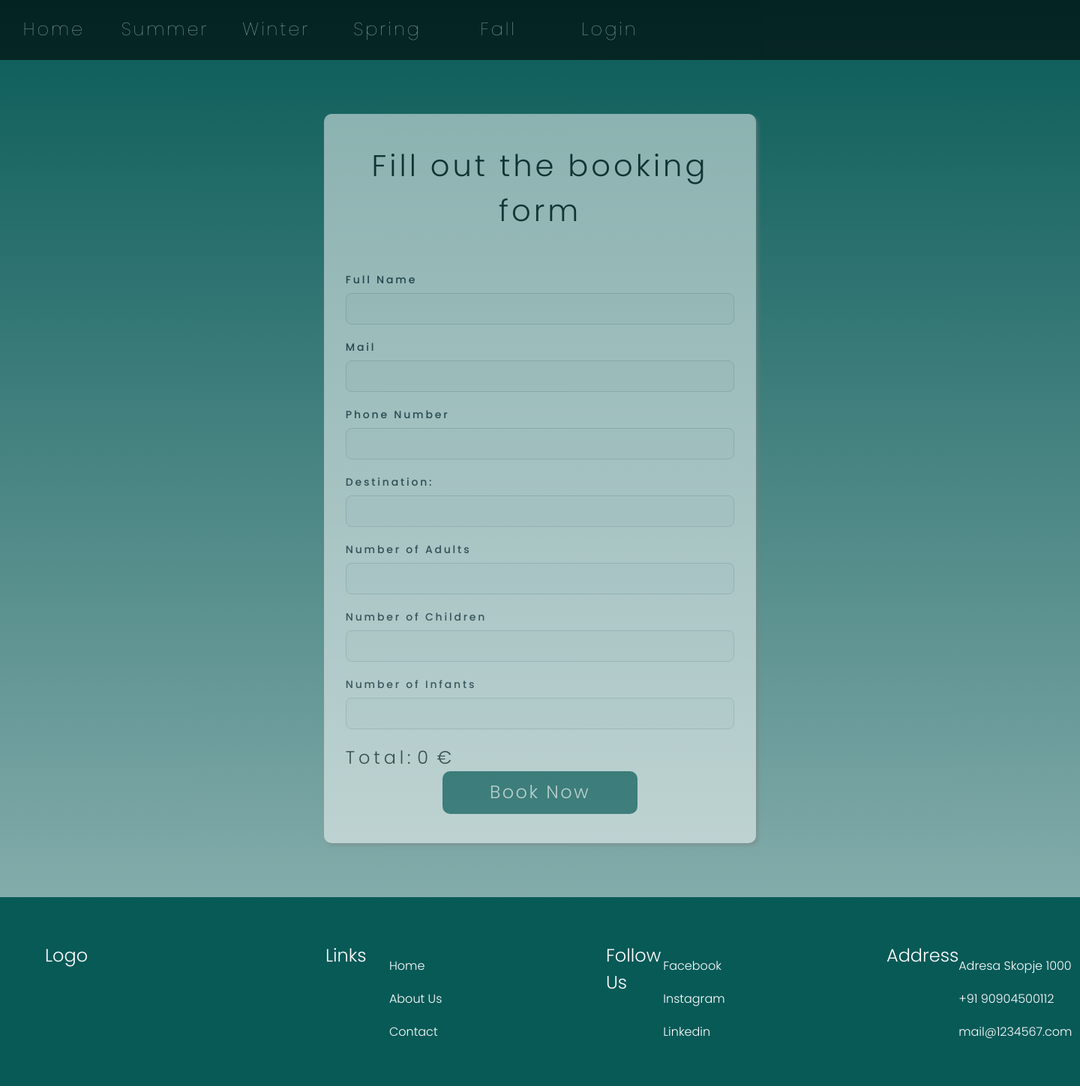
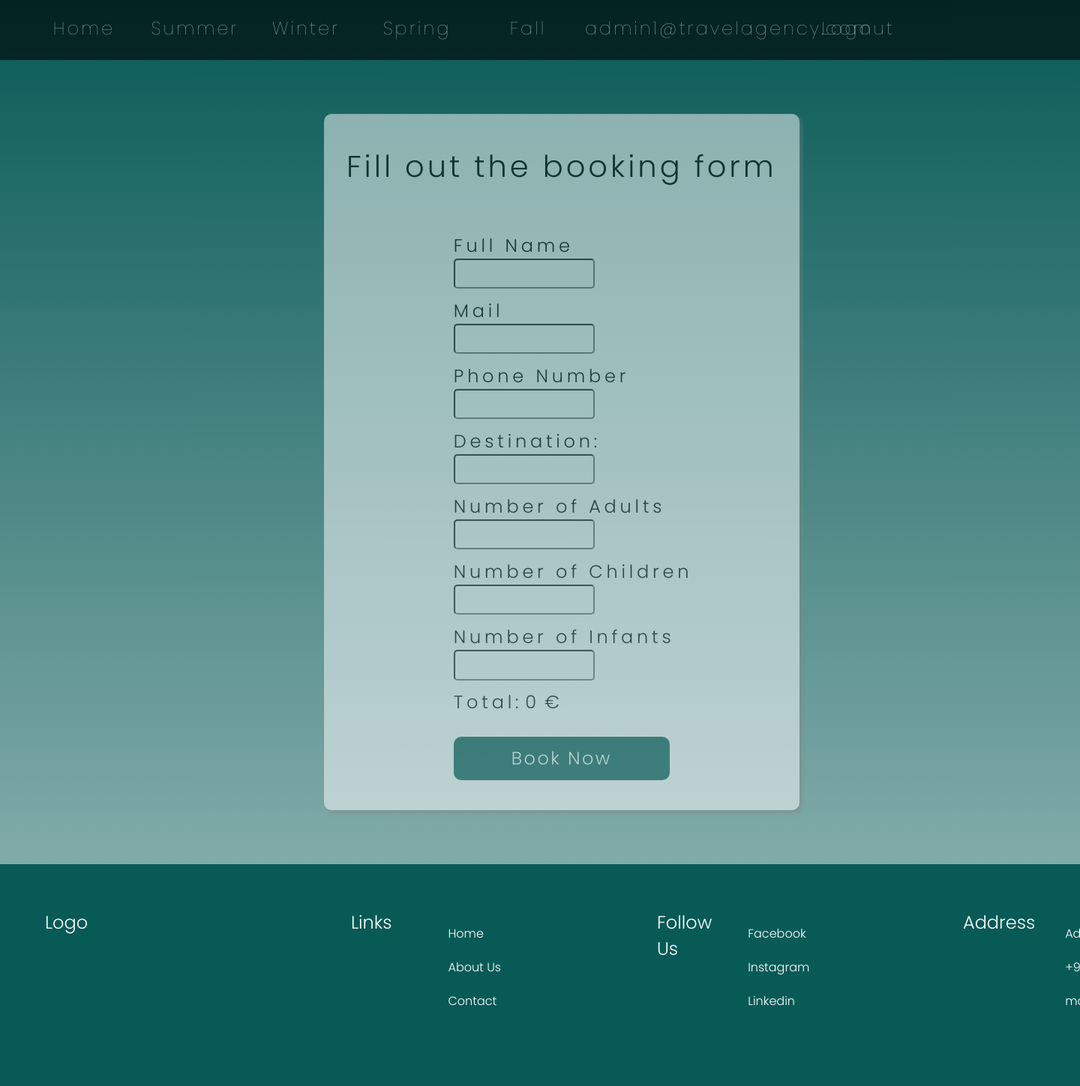
Before and after one commit to anastasija-mickoska/Travel, a PHP site: page /bookingForm.php in a window 1440 px wide; the page is wider, and only the part inside the window is pictured. Shown: that part at 75% size. After the commit the page ends 1342 px from the top of that part, so only its background shows below. Run offline with PHP 8.4, Linux system fonts and the light colour scheme; a user stored in the database is signed in; data comes from the database, SQL or seed files in the repository.

Commit message:
Update bookingForm.php

```diff
--- a/Travel/bookingForm.php
+++ b/Travel/bookingForm.php
@@ -1,8 +1,10 @@
 <?php
 include "db_connect.php";
-
+session_start();
+if ( isset($_SESSION['user_id']) && isset($_SESSION['user_email']))
+{
 $destinationName = $_GET['destinationName'] ?? '';
-$destinationName = htmlspecialchars($destinationName, ENT_QUOTES, 'UTF-8');
+$user=$_SESSION['user_id'];
 
 $destPriceQuery = $conn->prepare("SELECT price FROM destinations WHERE destinationName = :destinationName");
 $destPriceQuery->bindParam(':destinationName', $destinationName);
@@ -13,16 +15,12 @@ $destPrice = $destPriceQuery->fetchColumn();
 
 <!DOCTYPE html>
 <html>
-
 <head>
     <link rel="stylesheet" href="style.css">
-    <link href="https://cdn.jsdelivr.net/npm/tailwindcss@2.2.19/dist/tailwind.min.css" rel="stylesheet">
-
     <style>
         body {
             background: linear-gradient(#085a57, rgba(8, 90, 87, 0.4)) no-repeat center center/cover;
         }
-
         .bookingForm {
             width: 40%;
             margin-left: 30%;
@@ -36,7 +34,6 @@ $destPrice = $destPriceQuery->fetchColumn();
             opacity: 0.5;
             padding: 2%;
         }
-
         label {
             font-family: 'Poppins', 'sans-serif';
             font-weight: 300;
@@ -44,7 +41,6 @@ $destPrice = $destPriceQuery->fetchColumn();
             letter-spacing: 0.2em;
             margin-bottom: 10%;
         }
-
         input {
             width: 30%;
             padding: 1%;
@@ -56,24 +52,22 @@ $destPrice = $destPriceQuery->fetchColumn();
             color: black;
             margin-bottom: 2%;
         }
-
         form {
             margin-top: 10%;
             width: 100%;
+            margin-left:25%;
         }
-
         input[type="submit"] {
             border-radius: 10px;
             border: none;
             width: 50%;
-            margin-left: 25%;
+            margin-top:5%;
             background-color: #085a57;
             color: white;
             padding: 2%;
             font-size: 1.5em;
             letter-spacing: 0.1em;
         }
-
         h1 {
             font-family: 'Poppins', 'sans-serif';
             font-weight: 300;
@@ -84,7 +78,6 @@ $destPrice = $destPriceQuery->fetchColumn();
             width: 100%;
             margin-top: 2%;
         }
-
         span {
             font-family: 'Poppins', 'sans-serif';
             font-weight: 300;
@@ -93,13 +86,11 @@ $destPrice = $destPriceQuery->fetchColumn();
             letter-spacing: 0.1em;
             margin-top: 2%;
         }
-
         a {
             text-decoration: underline 1px black;
         }
     </style>
 </head>
-
 <body>
 <nav>
     <ul>
@@ -108,9 +99,9 @@ $destPrice = $destPriceQuery->fetchColumn();
         <li><a href="winter.php">Winter</a></li>
         <li><a href="spring.php">Spring</a></li>
         <li><a href="fall.php">Fall</a></li>
-            <?php if (isset($_SESSION['user_email']) && isset($_SESSION['user_id'])) : ?>
+        <?php if (isset($_SESSION['user_email']) && isset($_SESSION['user_id'])): ?>
             <li style="color:white; font-family:Poppins; font-weight:100; width:20%">
-                    <?php if ($_SESSION['user_type'] === 'admin') { ?>
+                <?php if($_SESSION['user_type'] === 'admin') { ?>
                     <a href="admin.php"><?php echo $_SESSION['user_email']; ?></a>
                 <?php } else { ?>
                     <?php echo $_SESSION['user_email']; ?>
@@ -120,7 +111,7 @@ $destPrice = $destPriceQuery->fetchColumn();
                 <li><a href="myBookings.php?userID=<?php echo $_SESSION['user_id']; ?>">My Bookings</a></li>
             <?php } ?>
             <li><a href="logout.php">Logout</a></li>
-            <?php else : ?>
+        <?php else: ?>
             <li><a href="login.php">Login</a></li>
         <?php endif; ?>
     </ul>
@@ -129,37 +120,37 @@ $destPrice = $destPriceQuery->fetchColumn();
         <h1>Fill out the booking form</h1>
         <form method="post" action="addBooking.php">
             <div class="mb-5">
-                <label for="fullName" style="font-family: Poppins,sans-serif;" class="block mb-2 text-sm font-medium text-gray-900 dark:text-white">Full Name</label>
-                <input type="text" id="base-input" style="font-family: Poppins,sans-serif;" class="bg-gray-50 border border-gray-300 text-gray-900 text-sm rounded-lg focus:ring-blue-500 focus:border-blue-500 block w-full p-2.5 dark:bg-gray-700 dark:border-gray-600 dark:placeholder-gray-400 dark:text-white dark:focus:ring-blue-500 dark:focus:border-blue-500">
+                <label for="fullName" style="font-family: Poppins,sans-serif;" class="block mb-2 text-sm font-medium text-gray-900 dark:text-white">Full Name</label> <br>
+                <input type="text" name="fullName" style="font-family: Poppins,sans-serif;" class="bg-gray-50 border border-gray-300 text-gray-900 text-sm rounded-lg focus:ring-blue-500 focus:border-blue-500 block w-full p-2.5 dark:bg-gray-700 dark:border-gray-600 dark:placeholder-gray-400 dark:text-white dark:focus:ring-blue-500 dark:focus:border-blue-500" required>
             </div>
 
             <div class="mb-5">
-                <label for="email" style="font-family: Poppins,sans-serif;" class="block mb-2 text-sm font-medium text-gray-900 dark:text-white">Mail</label>
-                <input type="email" id="base-input" style="font-family: Poppins,sans-serif;" class="bg-gray-50 border border-gray-300 text-gray-900 text-sm rounded-lg focus:ring-blue-500 focus:border-blue-500 block w-full p-2.5 dark:bg-gray-700 dark:border-gray-600 dark:placeholder-gray-400 dark:text-white dark:focus:ring-blue-500 dark:focus:border-blue-500">
+                <label for="email" style="font-family: Poppins,sans-serif;" class="block mb-2 text-sm font-medium text-gray-900 dark:text-white">Mail</label><br>
+                <input type="email" name="email" style="font-family: Poppins,sans-serif;" class="bg-gray-50 border border-gray-300 text-gray-900 text-sm rounded-lg focus:ring-blue-500 focus:border-blue-500 block w-full p-2.5 dark:bg-gray-700 dark:border-gray-600 dark:placeholder-gray-400 dark:text-white dark:focus:ring-blue-500 dark:focus:border-blue-500" required>
             </div>
 
             <div class="mb-5">
-                <label for="phoneNumber" style="font-family: Poppins,sans-serif;" class="block mb-2 text-sm font-medium text-gray-900 dark:text-white">Phone Number</label>
-                <input type="tel" id="base-input" style="font-family: Poppins,sans-serif;" class="bg-gray-50 border border-gray-300 text-gray-900 text-sm rounded-lg focus:ring-blue-500 focus:border-blue-500 block w-full p-2.5 dark:bg-gray-700 dark:border-gray-600 dark:placeholder-gray-400 dark:text-white dark:focus:ring-blue-500 dark:focus:border-blue-500">
+                <label for="phoneNumber" style="font-family: Poppins,sans-serif;" class="block mb-2 text-sm font-medium text-gray-900 dark:text-white">Phone Number</label><br>
+                <input type="tel" name="phoneNumber" style="font-family: Poppins,sans-serif;" class="bg-gray-50 border border-gray-300 text-gray-900 text-sm rounded-lg focus:ring-blue-500 focus:border-blue-500 block w-full p-2.5 dark:bg-gray-700 dark:border-gray-600 dark:placeholder-gray-400 dark:text-white dark:focus:ring-blue-500 dark:focus:border-blue-500" required>
             </div>
 
             <div class="mb-5">
-                <label for="destination" style="font-family: Poppins,sans-serif;" class="block mb-2 text-sm font-medium text-gray-900 dark:text-white">Destination:</label>
-                <input type="text" id="base-input" style="font-family: Poppins,sans-serif;" class="bg-gray-50 border border-gray-300 text-gray-900 text-sm rounded-lg focus:ring-blue-500 focus:border-blue-500 block w-full p-2.5 dark:bg-gray-700 dark:border-gray-600 dark:placeholder-gray-400 dark:text-white dark:focus:ring-blue-500 dark:focus:border-blue-500">
+                <label for="destination" style="font-family: Poppins,sans-serif;" class="block mb-2 text-sm font-medium text-gray-900 dark:text-white">Destination:</label><br>
+                <input type="text" name="destination" value="<?php echo $destinationName; ?>" style="font-family: Poppins,sans-serif;" class="bg-gray-50 border border-gray-300 text-gray-900 text-sm rounded-lg focus:ring-blue-500 focus:border-blue-500 block w-full p-2.5 dark:bg-gray-700 dark:border-gray-600 dark:placeholder-gray-400 dark:text-white dark:focus:ring-blue-500 dark:focus:border-blue-500" readonly>
             </div>
             <div class="mb-5">
-                <label for="numberOfAdults" style="font-family: Poppins,sans-serif;" class="block mb-2 text-sm font-medium text-gray-900 dark:text-white">Number of Adults</label>
-                <input type="number" id="base-input" style="font-family: Poppins,sans-serif;" class="bg-gray-50 border border-gray-300 text-gray-900 text-sm rounded-lg focus:ring-blue-500 focus:border-blue-500 block w-full p-2.5 dark:bg-gray-700 dark:border-gray-600 dark:placeholder-gray-400 dark:text-white dark:focus:ring-blue-500 dark:focus:border-blue-500">
+                <label for="numberOfAdults" style="font-family: Poppins,sans-serif;" class="block mb-2 text-sm font-medium text-gray-900 dark:text-white">Number of Adults</label><br>
+                <input type="number" name="numberOfAdults" id="adults" style="font-family: Poppins,sans-serif;" class="bg-gray-50 border border-gray-300 text-gray-900 text-sm rounded-lg focus:ring-blue-500 focus:border-blue-500 block w-full p-2.5 dark:bg-gray-700 dark:border-gray-600 dark:placeholder-gray-400 dark:text-white dark:focus:ring-blue-500 dark:focus:border-blue-500" required>
             </div>
 
             <div class="mb-5">
-                <label for="numberOfChildren" style="font-family: Poppins,sans-serif;" class="block mb-2 text-sm font-medium text-gray-900 dark:text-white">Number of Children</label>
-                <input type="number" id="base-input" style="font-family: Poppins,sans-serif;" class="bg-gray-50 border border-gray-300 text-gray-900 text-sm rounded-lg focus:ring-blue-500 focus:border-blue-500 block w-full p-2.5 dark:bg-gray-700 dark:border-gray-600 dark:placeholder-gray-400 dark:text-white dark:focus:ring-blue-500 dark:focus:border-blue-500">
+                <label for="numberOfChildren" style="font-family: Poppins,sans-serif;" class="block mb-2 text-sm font-medium text-gray-900 dark:text-white">Number of Children</label><br>
+                <input type="number" name="numberOfChildren" id="children" style="font-family: Poppins,sans-serif;" class="bg-gray-50 border border-gray-300 text-gray-900 text-sm rounded-lg focus:ring-blue-500 focus:border-blue-500 block w-full p-2.5 dark:bg-gray-700 dark:border-gray-600 dark:placeholder-gray-400 dark:text-white dark:focus:ring-blue-500 dark:focus:border-blue-500">
             </div>
 
             <div class="mb-5">
-                <label for="numberOfInfants" style="font-family: Poppins,sans-serif;" class="block mb-2 text-sm font-medium text-gray-900 dark:text-white">Number of Infants</label>
-                <input type="number" id="base-input" style="font-family: Poppins,sans-serif;" class="bg-gray-50 border border-gray-300 text-gray-900 text-sm rounded-lg focus:ring-blue-500 focus:border-blue-500 block w-full p-2.5 dark:bg-gray-700 dark:border-gray-600 dark:placeholder-gray-400 dark:text-white dark:focus:ring-blue-500 dark:focus:border-blue-500">
+                <label for="numberOfInfants" style="font-family: Poppins,sans-serif;" class="block mb-2 text-sm font-medium text-gray-900 dark:text-white">Number of Infants</label><br>
+                <input type="number" name="numberOfInfants" id="infants" style="font-family: Poppins,sans-serif;" class="bg-gray-50 border border-gray-300 text-gray-900 text-sm rounded-lg focus:ring-blue-500 focus:border-blue-500 block w-full p-2.5 dark:bg-gray-700 dark:border-gray-600 dark:placeholder-gray-400 dark:text-white dark:focus:ring-blue-500 dark:focus:border-blue-500">
             </div>
 
             <label>Total:</label>
@@ -227,5 +218,8 @@ $destPrice = $destPriceQuery->fetchColumn();
         });
     </script>
 </body>
-
 </html>
+<?php } else {
+    header("Location: login.php");
+    exit;
+} ?>
```
Lines whose indentation alone changed are shown as unchanged.
